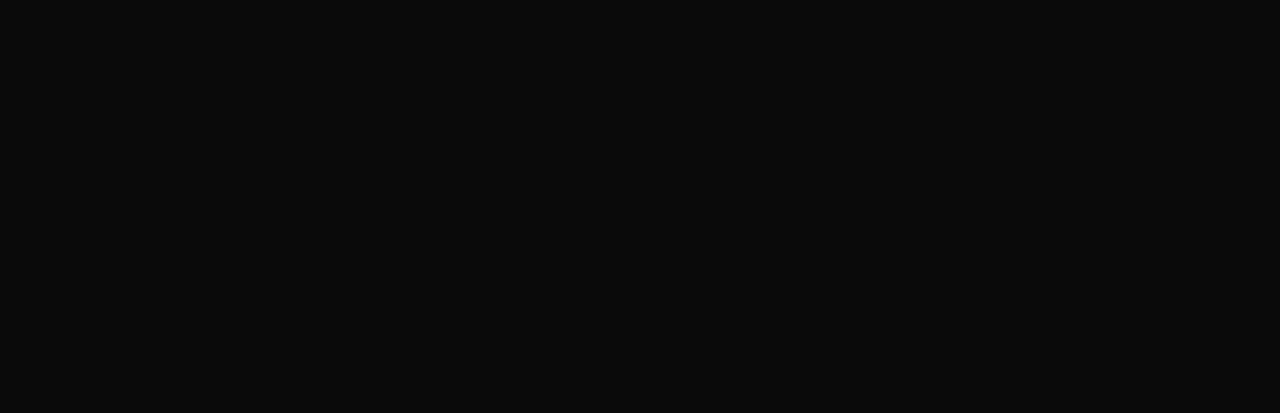
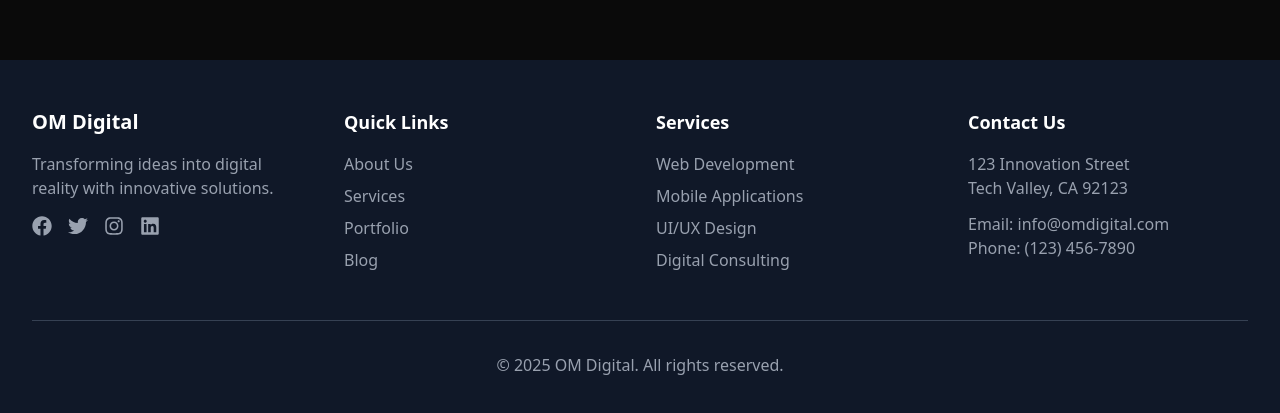
Before and after one commit to lost-alchemistt/om-digital, a Next.js app: page / in a window 1280 px wide. Shown: the part 2740-3153 px from the top of the page. Before the commit the page ends 2800 px from the top, so only its background shows below. Built offline with nearby package versions, Linux system fonts and the light colour scheme.

Commit message:
Footer added !!

```diff
--- a/app/layout.tsx
+++ b/app/layout.tsx
@@ -2,6 +2,7 @@
 import { Geist } from "next/font/google";
 import "./globals.css";
 import Header from "@/components/Layout/Header";
+import Footer from "@/components/Layout/Footer";
 
 const geistSans = Geist({
   variable: "--font-geist-sans",
@@ -24,7 +25,7 @@
       <body className={geistSans.variable}>
         <Header />
           {children}
-
+        <Footer />
       </body>
     </html>
   );
--- a/components/Layout/Footer.tsx
+++ b/components/Layout/Footer.tsx
@@ -1,10 +1,114 @@
+'use client'
 import React from 'react'
+import Link from 'next/link'
+import { motion } from 'framer-motion'
+import { FaFacebook, FaTwitter, FaInstagram, FaLinkedin } from 'react-icons/fa'
 
 const Footer = () => {
+  const fadeInUp = {
+    hidden: { opacity: 0, y: 20 },
+    visible: { opacity: 1, y: 0, transition: { duration: 0.6 } }
+  }
+
+  const staggerChildren = {
+    hidden: { opacity: 0 },
+    visible: {
+      opacity: 1,
+      transition: {
+        staggerChildren: 0.1
+      }
+    }
+  }
+
   return (
-    <div>
+    <footer className="bg-gray-900 text-white">
+      <motion.div
+        className="max-w-7xl mx-auto py-12 px-4 sm:px-6 lg:px-8"
+        initial="hidden"
+        whileInView="visible"
+        viewport={{ once: true }}
+      >
+        {/* Main Footer Content */}
+        <div className="grid grid-cols-1 md:grid-cols-4 gap-8">
+          {/* Company Info */}
+          <motion.div variants={fadeInUp} className="space-y-4">
+            <h3 className="text-xl font-bold">OM Digital</h3>
+            <p className="text-gray-400">Transforming ideas into digital reality with innovative solutions.</p>
+            <motion.div variants={staggerChildren} className="flex space-x-4">
+              <motion.a variants={fadeInUp} href="#" className="text-gray-400 hover:text-white">
+                <FaFacebook size={20} />
+              </motion.a>
+              <motion.a variants={fadeInUp} href="#" className="text-gray-400 hover:text-white">
+                <FaTwitter size={20} />
+              </motion.a>
+              <motion.a variants={fadeInUp} href="#" className="text-gray-400 hover:text-white">
+                <FaInstagram size={20} />
+              </motion.a>
+              <motion.a variants={fadeInUp} href="#" className="text-gray-400 hover:text-white">
+                <FaLinkedin size={20} />
+              </motion.a>
+            </motion.div>
+          </motion.div>
 
-    </div>
+          {/* Quick Links */}
+          <motion.div variants={fadeInUp} className="space-y-4">
+            <h3 className="text-lg font-semibold">Quick Links</h3>
+            <ul className="space-y-2">
+              <motion.li variants={fadeInUp}>
+                <Link href="/about" className="text-gray-400 hover:text-white transition-colors">About Us</Link>
+              </motion.li>
+              <motion.li variants={fadeInUp}>
+                <Link href="/services" className="text-gray-400 hover:text-white transition-colors">Services</Link>
+              </motion.li>
+              <motion.li variants={fadeInUp}>
+                <Link href="/portfolio" className="text-gray-400 hover:text-white transition-colors">Portfolio</Link>
+              </motion.li>
+              <motion.li variants={fadeInUp}>
+                <Link href="/blog" className="text-gray-400 hover:text-white transition-colors">Blog</Link>
+              </motion.li>
+            </ul>
+          </motion.div>
+
+          {/* Services */}
+          <motion.div variants={fadeInUp} className="space-y-4">
+            <h3 className="text-lg font-semibold">Services</h3>
+            <ul className="space-y-2">
+              <motion.li variants={fadeInUp}>
+                <Link href="/services/web-development" className="text-gray-400 hover:text-white transition-colors">Web Development</Link>
+              </motion.li>
+              <motion.li variants={fadeInUp}>
+                <Link href="/services/mobile-apps" className="text-gray-400 hover:text-white transition-colors">Mobile Applications</Link>
+              </motion.li>
+              <motion.li variants={fadeInUp}>
+                <Link href="/services/ui-ux" className="text-gray-400 hover:text-white transition-colors">UI/UX Design</Link>
+              </motion.li>
+              <motion.li variants={fadeInUp}>
+                <Link href="/services/consulting" className="text-gray-400 hover:text-white transition-colors">Digital Consulting</Link>
+              </motion.li>
+            </ul>
+          </motion.div>
+
+          {/* Contact */}
+          <motion.div variants={fadeInUp} className="space-y-4">
+            <h3 className="text-lg font-semibold">Contact Us</h3>
+            <address className="not-italic text-gray-400">
+              <p>123 Innovation Street</p>
+              <p>Tech Valley, CA 92123</p>
+              <p className="mt-3">Email: info@omdigital.com</p>
+              <p>Phone: (123) 456-7890</p>
+            </address>
+          </motion.div>
+        </div>
+
+        {/* Copyright */}
+        <motion.div
+          variants={fadeInUp}
+          className="mt-12 pt-8 border-t border-gray-700 text-center text-gray-400"
+        >
+          <p>© {new Date().getFullYear()} OM Digital. All rights reserved.</p>
+        </motion.div>
+      </motion.div>
+    </footer>
   )
 }
 
--- a/package.json
+++ b/package.json
@@ -25,6 +25,7 @@
     "radix-ui": "^1.4.3",
     "react": "19.1.0",
     "react-dom": "19.1.0",
+    "react-icons": "^5.5.0",
     "tabler": "^1.0.0",
     "tailwind-merge": "^3.3.1",
     "zustand": "^4.5.7"
```
Also changed, not shown: 1 other file (tests, documents, lock files or other folders).
